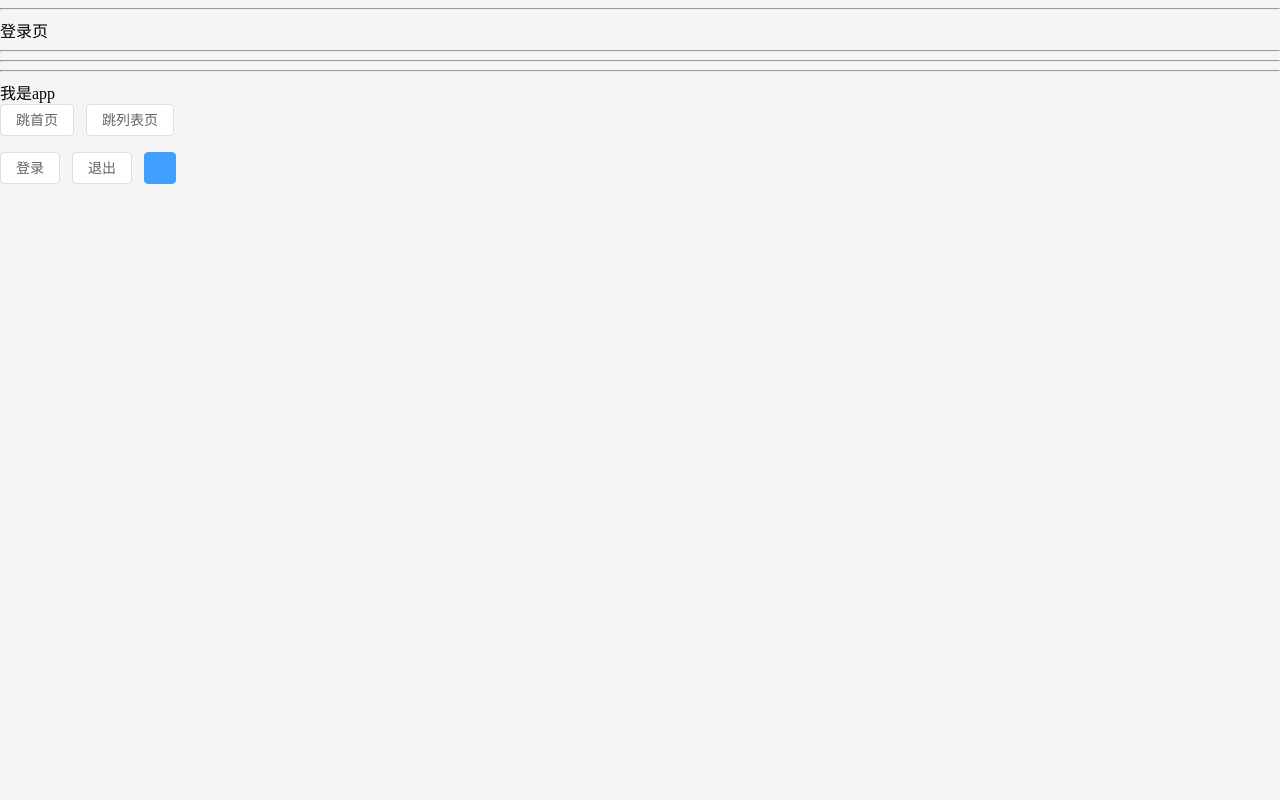
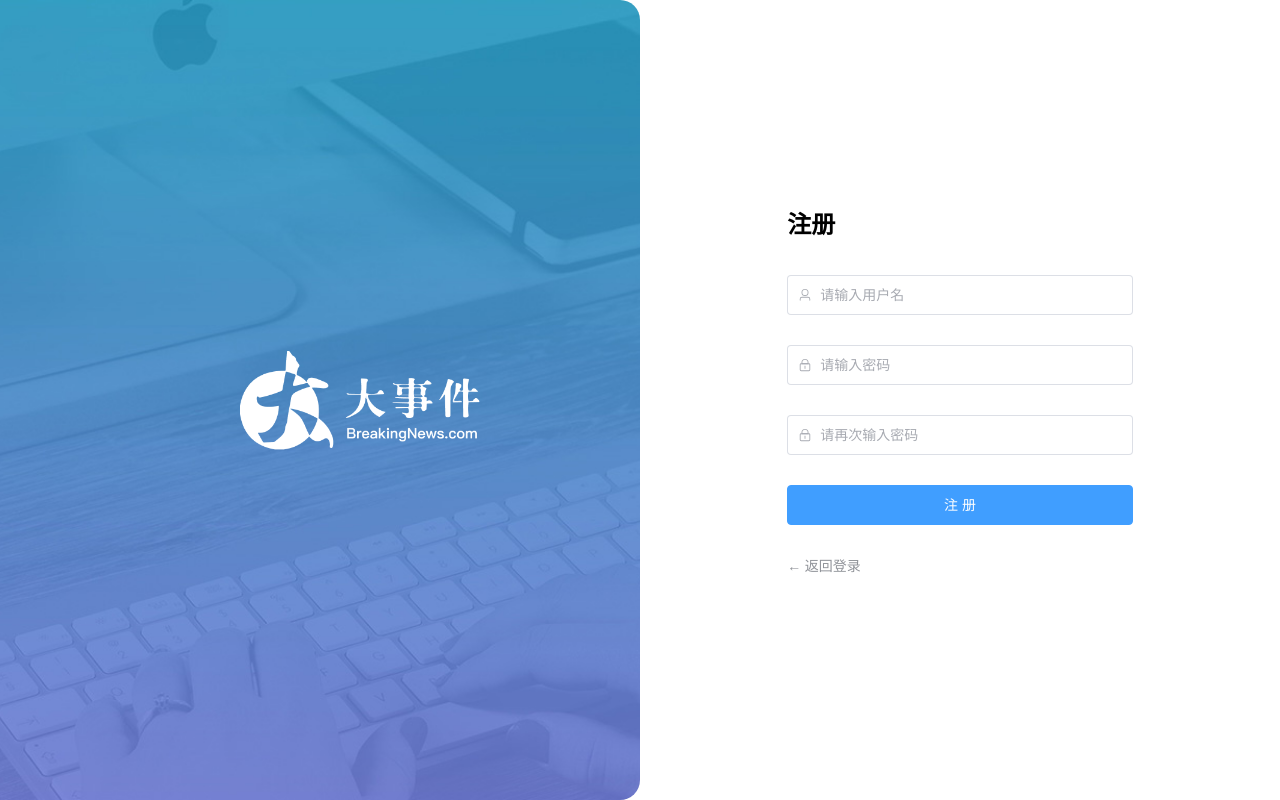
Before and after one commit to brokenship89/big-events, a Vue app: page /login in a window 1280 px wide. Built offline with nearby package versions, Linux system fonts and the light colour scheme.

Commit message:
登录注册界面

```diff
--- a/package.json
+++ b/package.json
@@ -13,6 +13,7 @@
     "lint-staged": "lint-staged"
   },
   "dependencies": {
+    "@element-plus/icons-vue": "^2.3.1",
     "axios": "^1.9.0",
     "element-plus": "^2.9.10",
     "pinia": "^3.0.1",
--- a/src/App.vue
+++ b/src/App.vue
@@ -1,31 +1,7 @@
-<script setup>
-import { useRoute, useRouter } from 'vue-router'
-import { useUserStore } from '@/stores'
-
-const route = useRoute()
-const router = useRouter()
-const goList = () => {
-  router.push('/list')
-  console.log(route, router)
-}
-const userStore = useUserStore()
-</script>
+<script setup></script>
 
 <template>
-  <hr />
-  <router-view></router-view>
-
-  <hr />
-  <hr />
-  <hr />
-  <div>我是app</div>
-  <el-button @click="$router.push('/home')">跳首页</el-button>
-  <el-button @click="goList">跳列表页</el-button>
-
-  <p>{{ userStore.token }}</p>
-  <el-button @click="userStore.setToken('abcdefg')">登录</el-button>
-  <el-button @click="userStore.removeToken()">退出</el-button>
-  <el-button type="primary"></el-button>
+  <div><router-view></router-view></div>
 </template>
 
 <style scoped></style>
--- a/src/views/login/LoginPage.vue
+++ b/src/views/login/LoginPage.vue
@@ -1 +1,111 @@
-<template>登录页</template>
+<script setup>
+import { User, Lock } from '@element-plus/icons-vue'
+import { ref } from 'vue'
+const isRegister = ref(true)
+</script>
+
+<template>
+  <div class="container">
+    <div class="bg"></div>
+    <div class="login-page">
+      <div class="form">
+        <h1>{{ isRegister ? '注册' : '登录' }}</h1>
+        <el-input type="text" :prefix-icon="User" placeholder="请输入用户名" />
+        <el-input
+          type="password"
+          :prefix-icon="Lock"
+          placeholder="请输入密码"
+        />
+        <el-input
+          v-if="isRegister"
+          type="password"
+          :prefix-icon="Lock"
+          placeholder="请再次输入密码"
+        />
+        <div class="flex" v-else>
+          <el-checkbox>记住我</el-checkbox>
+          <el-link type="primary" underline="never">忘记密码？</el-link>
+        </div>
+        <el-button class="button" type="primary" auto-insert-space>
+          {{ isRegister ? '注册' : '登录' }}
+        </el-button>
+        <div class="link">
+          <el-link
+            type="info"
+            underline="never"
+            @click="isRegister = !isRegister"
+          >
+            {{ isRegister ? '← 返回登录' : '注册 →' }}
+          </el-link>
+        </div>
+      </div>
+    </div>
+  </div>
+</template>
+
+<style lang="scss" scoped>
+.container {
+  display: flex;
+  flex-direction: row;
+  height: 100vh;
+  background: #fff;
+}
+.bg {
+  flex: 1;
+  background:
+    url('@/assets/logo2.png') no-repeat 60% center / 240px auto,
+    url('@/assets/login_bg.jpg') no-repeat center / cover;
+  border-radius: 0 20px 20px 0;
+}
+.login-page {
+  flex: 1;
+  display: flex;
+  justify-content: center; /* 水平居中 */
+  align-items: center; /* 垂直居中 */
+}
+.form {
+  display: flex;
+  flex-direction: column;
+  justify-content: center; /* 水平居中 */
+  align-items: center; /* 垂直居中 */
+  // padding: 20px;
+  width: 60%;
+  border-radius: 20px;
+  gap: 30px;
+  > * {
+    width: 90%; /* 子元素宽度占满父容器 */
+    height: 40px; /* 子元素高度统一为 50px */
+  }
+}
+h1 {
+  margin: 0; /* 去掉默认外边距 */
+  font-size: 24px;
+  line-height: 40px;
+  display: inline-block;
+}
+.link {
+  text-align: left;
+}
+.flex {
+  display: flex;
+  flex-direction: row;
+  justify-content: space-between;
+  align-items: center; /* 垂直居中 */
+}
+
+@media (max-width: 768px) {
+  .container {
+    display: flex;
+    flex-direction: column;
+  }
+  .bg {
+    border-radius: 0px;
+  }
+  .form {
+    width: 90%;
+    max-width: 400px; /* 限制最大宽度 */
+    padding: 15px;
+    gap: 15px; /* 减少间距 */
+  }
+}
+</style>
--- /dev/null
+++ b/src/views/testPage.vue
@@ -0,0 +1,43 @@
+<template>
+  <div class="container">
+    <div class="bg">1</div>
+    <div class="login-form">2</div>
+  </div>
+</template>
+
+<style scoped>
+.container {
+  display: flex;
+  border: 1px solid #000;
+  height: 100vh;
+}
+
+/* 子元素默认左右均分 */
+.container div {
+  flex: 1;
+}
+
+/* 左侧背景样式 */
+.bg {
+  height: 100vh;
+  background-color: #eee;
+}
+
+/* 右侧登录表单样式 */
+.login-form {
+  background: #111;
+}
+
+/* 媒体查询：当屏幕宽度小于 768px 时，改为上下布局 */
+@media (max-width: 768px) {
+  .container {
+    flex-direction: column; /* 改为上下排列 */
+  }
+  .bg {
+    height: 50vh; /* 调整高度 */
+  }
+  .login-form {
+    height: 50vh; /* 调整高度 */
+  }
+}
+</style>
```
Also changed, not shown: src/router/index.js (+8 -7 lines), 1 other file (tests, documents, lock files or other folders).
